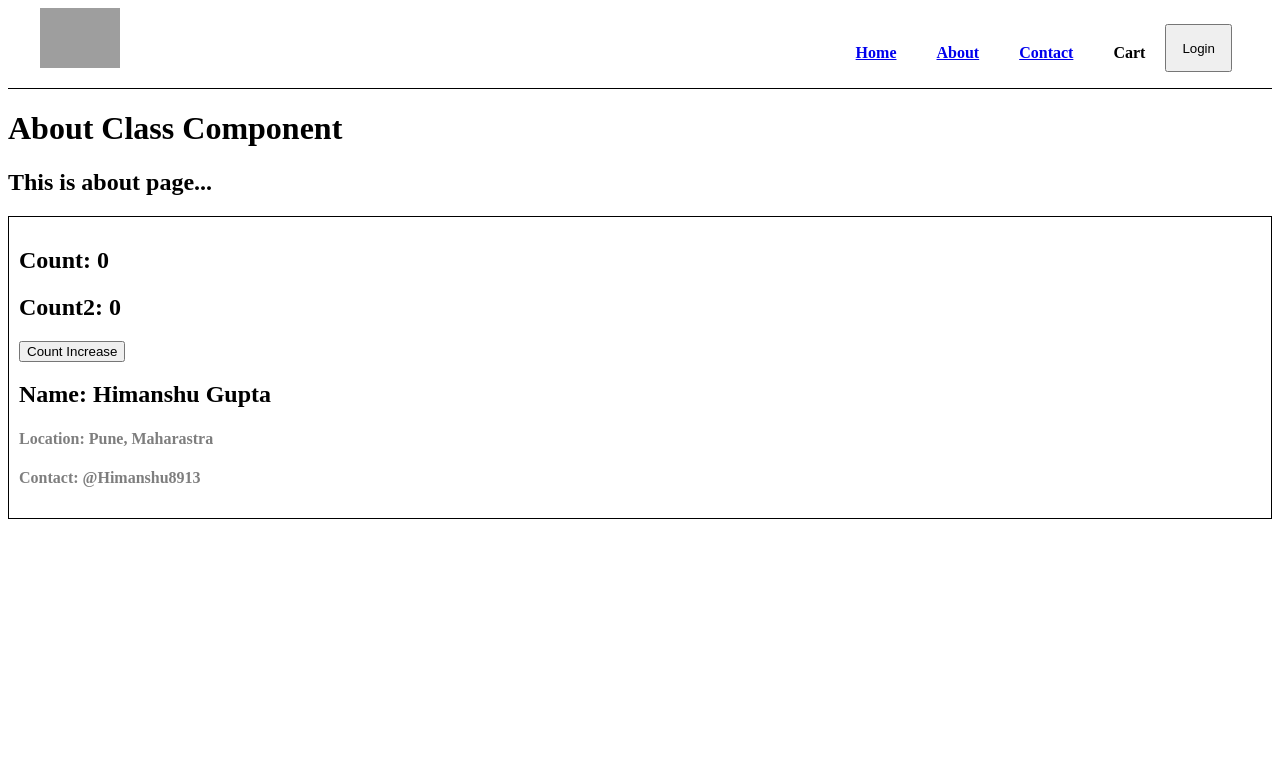
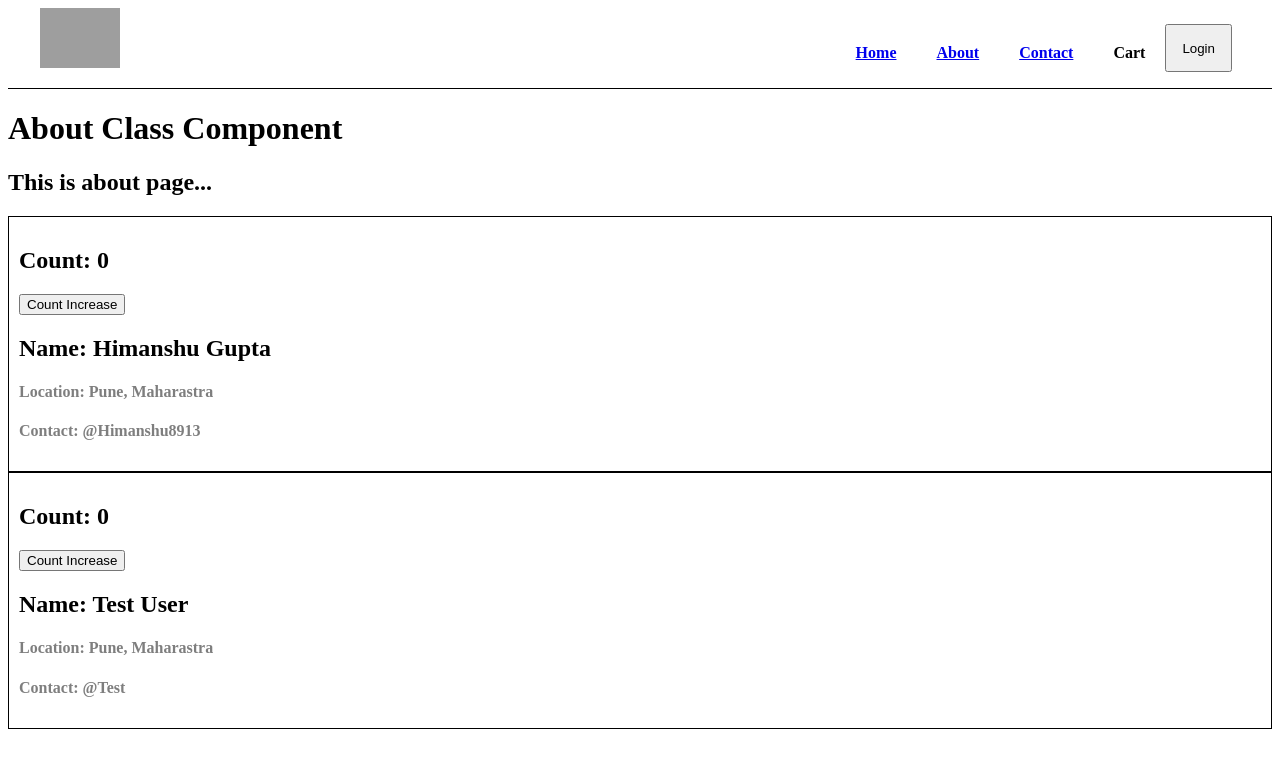
Before and after one commit to Himanshu8913/React_Development, a React (Vite) app in the folder Project-1-Food_Ordering_App/: page /about in a window 1280 px wide. Shown: the top 768 px of the page. Built offline with nearby package versions, Linux system fonts and the light colour scheme; grey boxes are pictures that could not be loaded.

Commit message:
understanding lifecycle of a component

```diff
--- a/Project-1-Food_Ordering_App/src/components/About.js
+++ b/Project-1-Food_Ordering_App/src/components/About.js
@@ -5,21 +5,24 @@ class About extends Component {
     constructor(props) {
         super(props);
 
-        //console.log("Parent Constructor");
+        console.log("Parent Constructor");
     }
 
     componentDidMount() {
-        //console.log("Parent Component Did Mount");
+        console.log("Parent Component Did Mount");
+        // API call -> Similar like useEffect()
     }
 
     render() {
-        //console.log("Parent Render");
+        console.log("Parent Render");
 
         return (
             <div>
                 <h1>About Class Component</h1>
                 <h2>This is about page...</h2>
                 <User name={"Himanshu Gupta"} location={"Pune, Maharastra"} contact="@Himanshu8913"/>
+                <User name={"Test User"} location={"Pune, Maharastra"} contact="@Test"/>
+
             </div>
         );
     }
--- a/Project-1-Food_Ordering_App/src/components/User.js
+++ b/Project-1-Food_Ordering_App/src/components/User.js
@@ -9,23 +9,27 @@ class User extends React.Component {
 
         this.state = {
             count: 0,
-            count2: 0,
         }
-        // console.log(props);
+        console.log(this.props.name + " Child Constructor")
     }
+
+    componentDidMount() {
+        console.log(this.props.name + " Child Component did mount")
+    }
+
     render() {
 
+        console.log(this.props.name + " Child Render")
+
         const { name, location, contact } = this.props;
-        const { count, count2 } = this.state;
+        const { count} = this.state;
 
         return (
             <div className="user-card">
                 <h2>Count: {count}</h2>
-                <h2>Count2: {count2}</h2>
                 <button onClick={() => {
                     this.setState({
                         count: this.state.count + 1,
-                        count2: this.state.count2 + 2,
                     })
                 }}>
                     Count Increase
```
Also changed, not shown: 1 other file (tests, documents, lock files or other folders).
